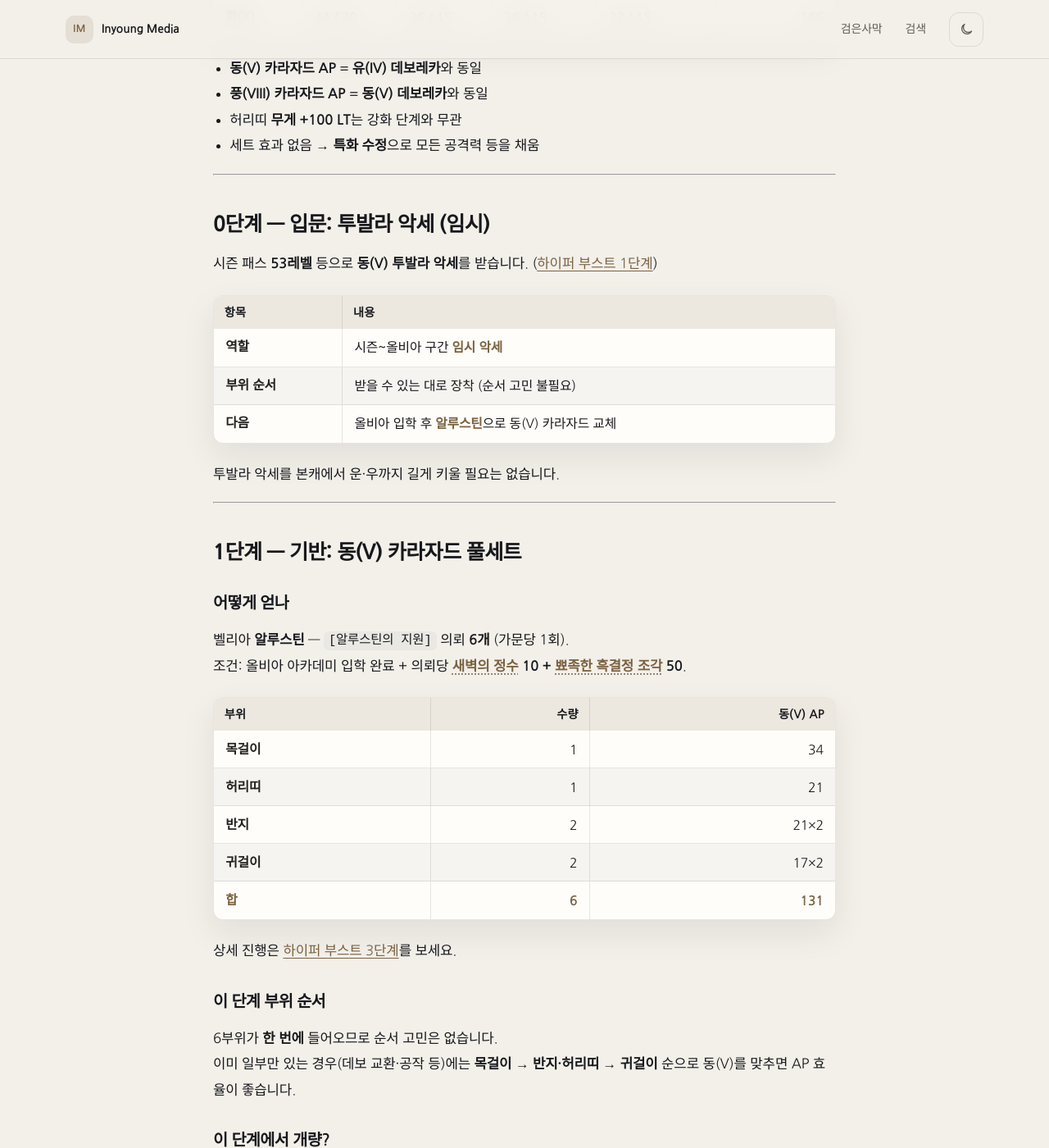
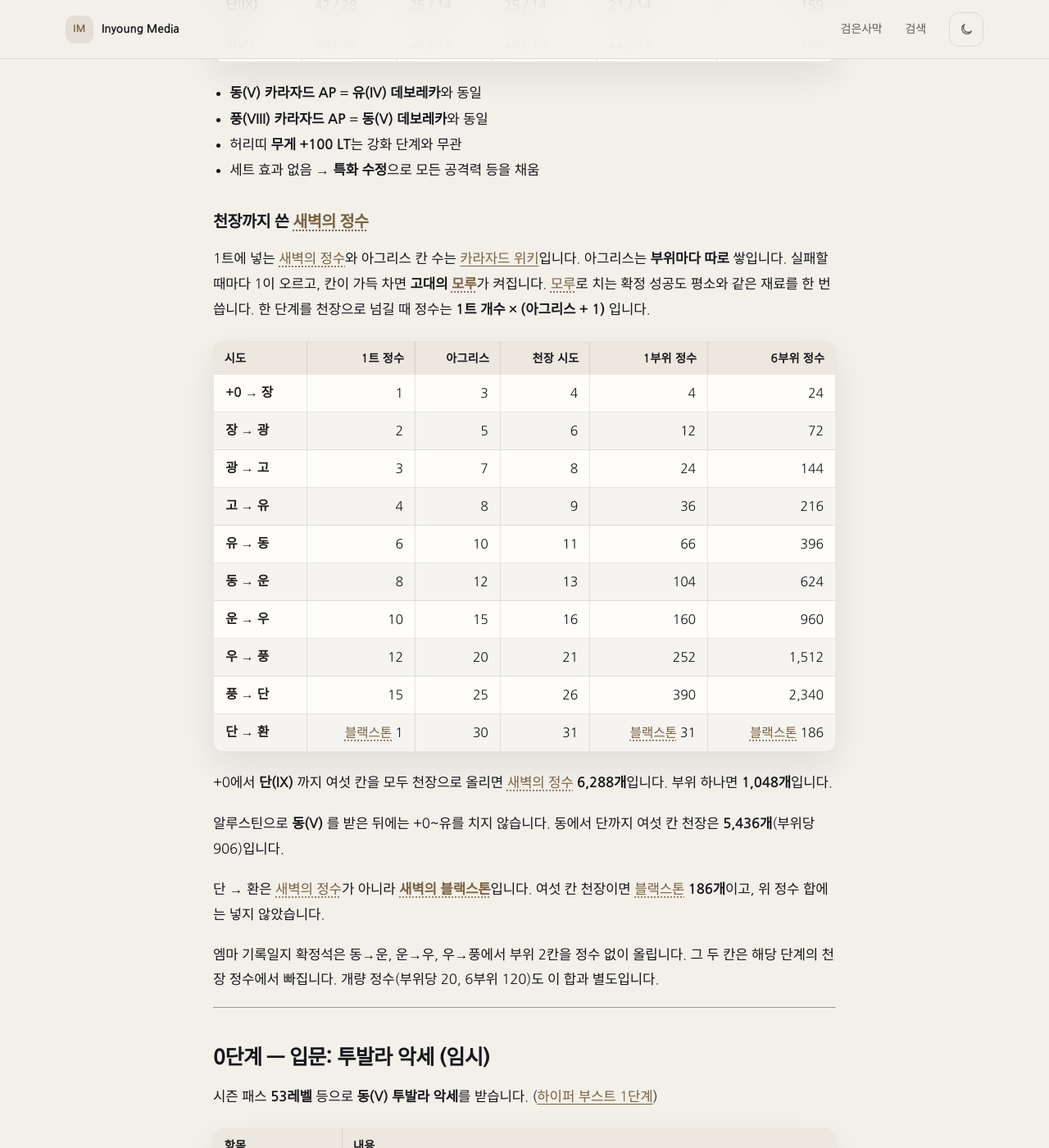
Before and after one commit to inyounglee/inyounglee.github.io, a Jekyll site: the page built from _posts/2026-09-04-accessory-upgrade-guide.md, in a window 1280 px wide and 1400 px high, scrolled down 4355 px. Shown: the whole window at 82% size. Built offline with Jekyll 4.4.1, drawn with Linux system fonts in a browser that asks for light colours; some web fonts are replaced.

Commit message:
- 액세서리 업그레이드 가이드에 단계별 천장 표를 넣었습니다. 한 단계를 천장으로 넘길 때 새벽의 정수는 **1트 개수 × (아그리스 + 1)** 입니다. 실패로 칸을 채운 뒤, 고대의 모루 확정 1회가 같은 정수를 한 번 더 씁니다. 아그리스는 부위마다 따로 쌓입니다.
여섯 칸을 전부 천장으로 치면 이렇게 됩니다.

- **+0 → 단(IX):** 새벽의 정수 **6,288개** (부위당 1,048)
- **동(V) → 단:** **5,436개** (부위당 906). 알루스틴으로 동을 받은 뒤의 구간입니다.
- **단 → 환:** 새벽의 정수가 아니라 새벽의 블랙스톤 **186개** (부위당 31). 정수 합에는 넣지 않았습니다.

엠마 기록일지 확정석 2개는 동→운, 운→우, 우→풍에서 두 칸을 정수 없이 올리므로, 그 단계는 6칸 천장보다 적게 듭니다. 개량 120개(부위당 20)도 이 합과 별도입니다.

```diff
--- a/_posts/2026-09-04-accessory-upgrade-guide.md
+++ b/_posts/2026-09-04-accessory-upgrade-guide.md
@@ -35,6 +35,7 @@ featured: true
 1. [한눈에 보는 단계](#hannune-boneun-dangye)
 2. [하이퍼 부스트 이후 — 카라자드 전 단계 악세 취급](#haipeo-buseuteu-ihu-karajadeu-jeon-dangye-akse-c)
 3. [부위별 기본 스펙 (카라자드)](#buwibyeol-gibon-seupek-karajadeu)
+    - [천장까지 쓴 새벽의 정수](#essence-pity)
 4. [0단계 — 입문: 투발라 악세 (임시)](#s-0dangye-ipmun-tubalra-akse-imsi)
 5. [1단계 — 기반: 동(V) 카라자드 풀세트](#s-1dangye-giban-dong-v-karajadeu-pulseteu)
     - [어떻게 얻나](#eotteohge-eotna)
@@ -123,6 +124,31 @@ featured: true
 - **풍(VIII) 카라자드 AP** = **동(V) 데보레카**와 동일
 - 허리띠 **무게 +100 LT**는 강화 단계와 무관
 - 세트 효과 없음 → **특화 수정**으로 모든 공격력 등을 채움
+
+### 천장까지 쓴 새벽의 정수 {#essence-pity}
+
+1트에 넣는 새벽의 정수와 아그리스 칸 수는 [카라자드 위키](https://www.kr.playblackdesert.com/ko-KR/Wiki?wikiNo=389)입니다. 아그리스는 **부위마다 따로** 쌓입니다. 실패할 때마다 1이 오르고, 칸이 가득 차면 **고대의 모루**가 켜집니다. 모루로 치는 확정 성공도 평소와 같은 재료를 한 번 씁니다. 한 단계를 천장으로 넘길 때 정수는 **1트 개수 × (아그리스 + 1)** 입니다.
+
+| 시도 | 1트 정수 | 아그리스 | 천장 시도 | 1부위 정수 | 6부위 정수 |
+| --- | ---: | ---: | ---: | ---: | ---: |
+| +0 → 장 | 1 | 3 | 4 | 4 | 24 |
+| 장 → 광 | 2 | 5 | 6 | 12 | 72 |
+| 광 → 고 | 3 | 7 | 8 | 24 | 144 |
+| 고 → 유 | 4 | 8 | 9 | 36 | 216 |
+| 유 → 동 | 6 | 10 | 11 | 66 | 396 |
+| 동 → 운 | 8 | 12 | 13 | 104 | 624 |
+| 운 → 우 | 10 | 15 | 16 | 160 | 960 |
+| 우 → 풍 | 12 | 20 | 21 | 252 | 1,512 |
+| 풍 → 단 | 15 | 25 | 26 | 390 | 2,340 |
+| 단 → 환 | 블랙스톤 1 | 30 | 31 | 블랙스톤 31 | 블랙스톤 186 |
+
++0에서 **단(IX)** 까지 여섯 칸을 모두 천장으로 올리면 새벽의 정수 **6,288개**입니다. 부위 하나면 **1,048개**입니다.
+
+알루스틴으로 **동(V)** 를 받은 뒤에는 +0~유를 치지 않습니다. 동에서 단까지 여섯 칸 천장은 **5,436개**(부위당 906)입니다.
+
+단 → 환은 새벽의 정수가 아니라 **새벽의 블랙스톤**입니다. 여섯 칸 천장이면 블랙스톤 **186개**이고, 위 정수 합에는 넣지 않았습니다.
+
+엠마 기록일지 확정석은 동→운, 운→우, 우→풍에서 부위 2칸을 정수 없이 올립니다. 그 두 칸은 해당 단계의 천장 정수에서 빠집니다. 개량 정수(부위당 20, 6부위 120)도 이 합과 별도입니다.
 
 ---
 
```
Also changed, not shown: _posts/2026-10-03-post-hyper-boost-spec-guide.md (+2 -0 lines).
